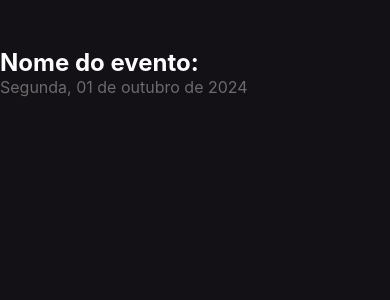
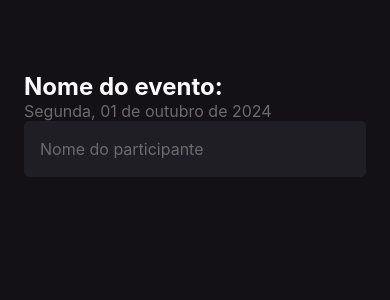
Before and after one commit to otavio-araujo/imhere, a React Native app: screen / in a window 390 px wide. Shown: the top 300 px of the page. Built offline with nearby package versions, Linux system fonts and the light colour scheme.

Commit message:
Input de dados

```diff
--- a/App.tsx
+++ b/App.tsx
@@ -1,34 +1,5 @@
-import React from "react"
-import { StyleSheet, Text, View } from "react-native"
+import Home from "./src/screens/home"
 
 export default function App() {
-  return (
-    <View style={styles.container}>
-      <Text key="1" style={styles.eventName}>
-        Nome do evento:
-      </Text>
-      <Text key="2" style={styles.eventDate}>
-        Segunda, 01 de outubro de 2024
-      </Text>
-    </View>
-  )
+  return <Home />
 }
-
-const styles = StyleSheet.create({
-  container: {
-    backgroundColor: "#131016",
-    flex: 1,
-  },
-
-  eventName: {
-    color: "#FDFCFE",
-    fontSize: 24,
-    fontWeight: "bold",
-    marginTop: 48,
-  },
-
-  eventDate: {
-    color: "#6B6B6B",
-    fontSize: 16,
-  },
-})
--- a/src/screens/home/index.tsx
+++ b/src/screens/home/index.tsx
@@ -1,5 +1,21 @@
 import React from "react"
+import { Text, TextInput, View } from "react-native"
+import { styles } from "./styles"
 
 export default function Home() {
-  return <Home />
+  return (
+    <View style={styles.container}>
+      <Text key="1" style={styles.eventName}>
+        Nome do evento:
+      </Text>
+      <Text key="2" style={styles.eventDate}>
+        Segunda, 01 de outubro de 2024
+      </Text>
+      <TextInput
+        style={styles.input}
+        placeholder="Nome do participante"
+        placeholderTextColor={"#6B6B6B"}
+      />
+    </View>
+  )
 }
--- a/src/screens/home/styles.ts
+++ b/src/screens/home/styles.ts
@@ -4,6 +4,7 @@
   container: {
     backgroundColor: "#131016",
     flex: 1,
+    padding: 24,
   },
 
   eventName: {
@@ -17,4 +18,13 @@
     color: "#6B6B6B",
     fontSize: 16,
   },
+
+  input: {
+    height: 56,
+    borderRadius: 5,
+    backgroundColor: "#1F1E25",
+    color: "#FFF",
+    padding: 16,
+    fontSize: 16,
+  },
 })
```
